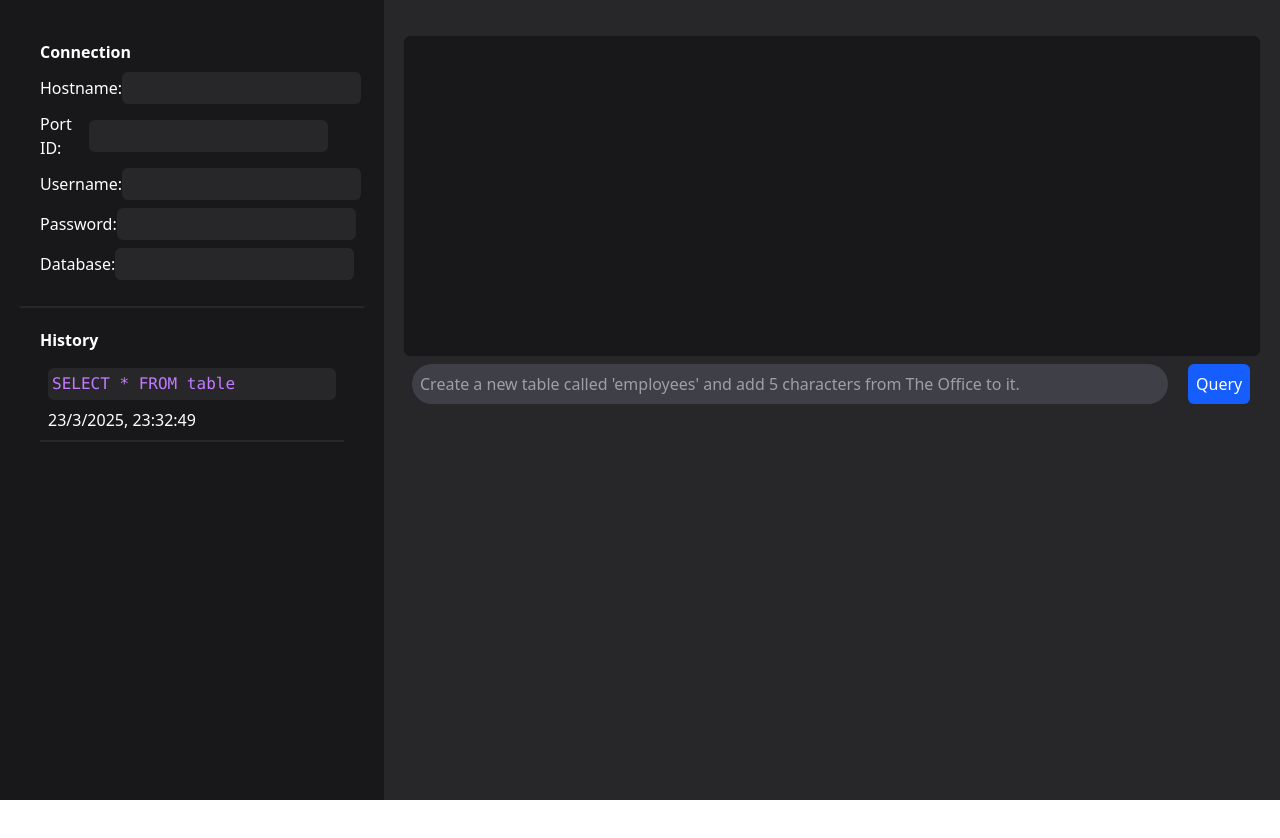
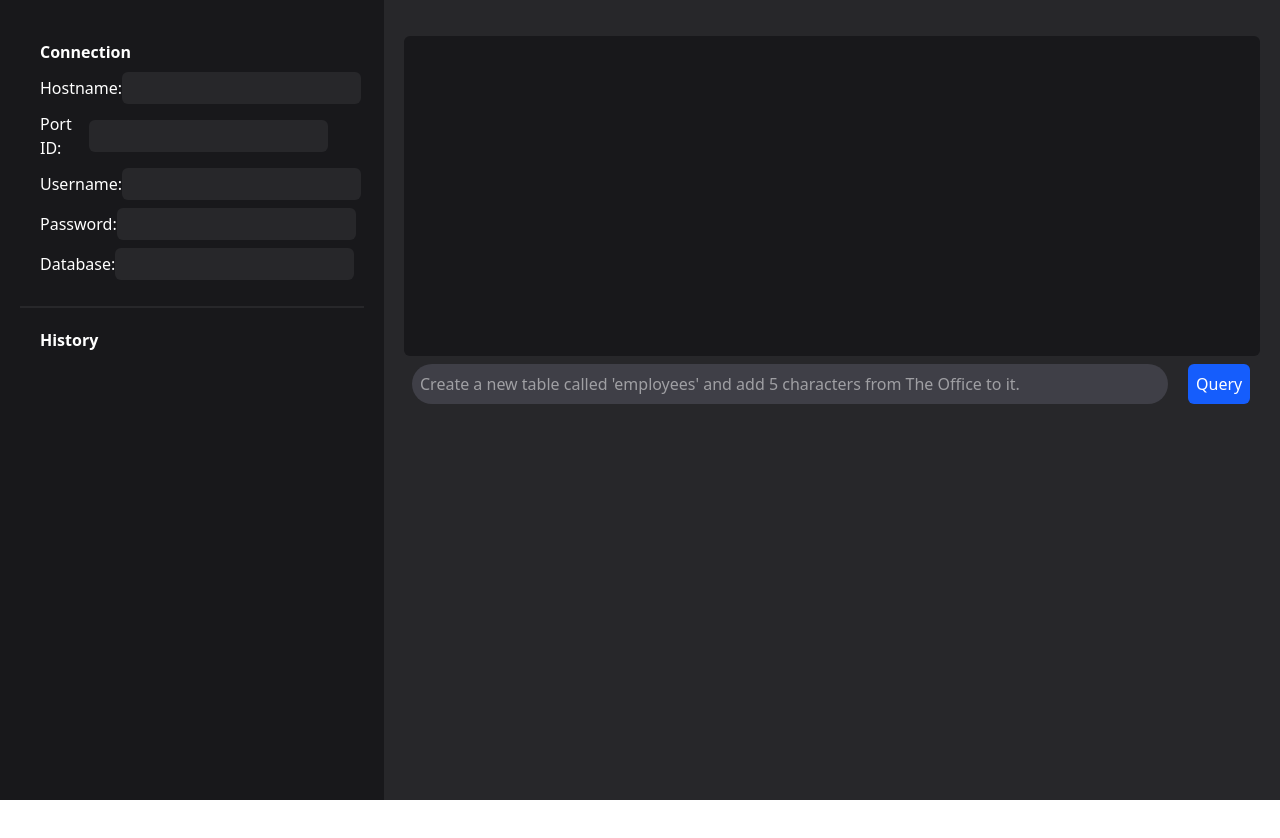
Before and after one commit to kabirbose/sql-translator, a Next.js app: page / in a window 1280 px wide. Shown: the top 838 px of the page. Before the commit the page ends 800 px from the top, so only its background shows below. Built offline with nearby package versions, Linux system fonts and the light colour scheme.

Commit message:
history functionality basically works

```diff
--- a/src/app/components/history/History.tsx
+++ b/src/app/components/history/History.tsx
@@ -1,10 +1,21 @@
+"use client";
+
 import HistoryItem from "./HistoryItem";
+import { useHistoryContext } from "@/app/context/HistoryContext";
 
 export default function History() {
+  const { historyBlock } = useHistoryContext();
+
   return (
-    <div className="h-[25rem] p-5 flex flex-col gap-2">
+    <div className="h-[60rem] p-5 flex flex-col gap-2 overflow-y-scroll">
       <p className="font-bold">History</p>
-      <HistoryItem text="SELECT * FROM table" />
+      {historyBlock.map((block) => {
+        return (
+          <div key={Math.random()}>
+            <HistoryItem text={block} />
+          </div>
+        );
+      })}
     </div>
   );
 }
--- a/src/app/components/history/HistoryItem.tsx
+++ b/src/app/components/history/HistoryItem.tsx
@@ -2,6 +2,7 @@ interface Props {
   text: string;
 }
 
+export default function HistoryItem({ text }: Props) {
   var currentdate = new Date();
   var datetime =
     currentdate.getDate() +
@@ -16,7 +17,6 @@ var datetime =
     ":" +
     currentdate.getSeconds();
 
-export default function HistoryItem({ text }: Props) {
   return (
     <div className="border-b-2 p-2 border-zinc-800 flex flex-col gap-2">
       <p className="bg-zinc-800 text-purple-400 p-1 rounded-md font-mono">
--- a/src/app/components/query/QueryField.tsx
+++ b/src/app/components/query/QueryField.tsx
@@ -2,6 +2,7 @@
 
 import { useState } from "react";
 import { useConnectionContext } from "@/app/context/ConnectionContext";
+import { useHistoryContext } from "@/app/context/HistoryContext";
 
 export default function QueryField() {
   const [loading, setLoading] = useState(false);
@@ -10,6 +11,8 @@ export default function QueryField() {
 
   const { hostname, portId, username, password, database } =
     useConnectionContext();
+
+  const { historyBlock, setHistoryBlock } = useHistoryContext();
 
   const handleQueryAction = async () => {
     setLoading(true);
@@ -32,6 +35,7 @@ export default function QueryField() {
 
       if (data.success) {
         setResponse(`${data.query}`);
+        setHistoryBlock((prev) => [...prev, data.query]);
       } else {
         setResponse(`Error: ${data.error}`);
       }
--- /dev/null
+++ b/src/app/context/HistoryContext.tsx
@@ -0,0 +1,28 @@
+"use client";
+
+import { useContext, createContext, useState, ReactNode } from "react";
+
+interface HistoryContextType {
+  historyBlock: string[];
+  setHistoryBlock: (value: string[] | ((prev: string[]) => string[])) => void;
+}
+
+const HistoryContext = createContext<HistoryContextType | undefined>(undefined);
+
+export const HistoryProvider = ({ children }: { children: ReactNode }) => {
+  const [historyBlock, setHistoryBlock] = useState<string[]>([]);
+
+  return (
+    <HistoryContext.Provider value={{ historyBlock, setHistoryBlock }}>
+      {children}
+    </HistoryContext.Provider>
+  );
+};
+
+export const useHistoryContext = () => {
+  const context = useContext(HistoryContext);
+  if (!context) {
+    throw new Error("useHistoryContext must be used within a HistoryProvider");
+  }
+  return context;
+};
--- a/src/app/layout.tsx
+++ b/src/app/layout.tsx
@@ -2,6 +2,7 @@ import type { Metadata } from "next";
 import { Geist, Geist_Mono } from "next/font/google";
 import "./globals.css";
 import { ConnectionProvider } from "./context/ConnectionContext";
+import { HistoryProvider } from "./context/HistoryContext";
 
 const geistSans = Geist({
   variable: "--font-geist-sans",
@@ -28,7 +29,9 @@ export default function RootLayout({
       <body
         className={`${geistSans.variable} ${geistMono.variable} antialiased`}
       >
-        <ConnectionProvider>{children}</ConnectionProvider>
+        <ConnectionProvider>
+          <HistoryProvider>{children}</HistoryProvider>
+        </ConnectionProvider>
       </body>
     </html>
   );
```
Lines whose indentation alone changed are shown as unchanged.
